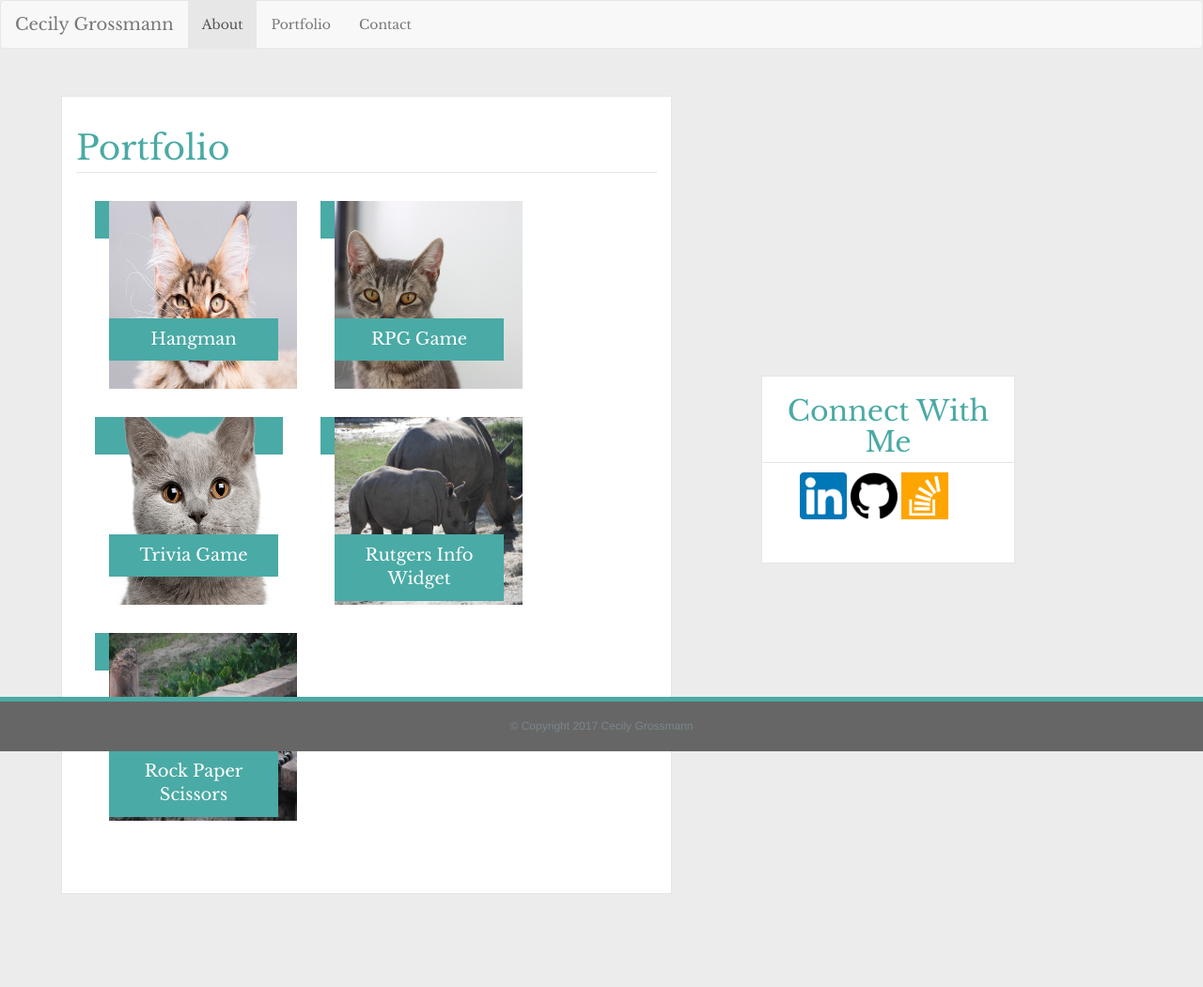
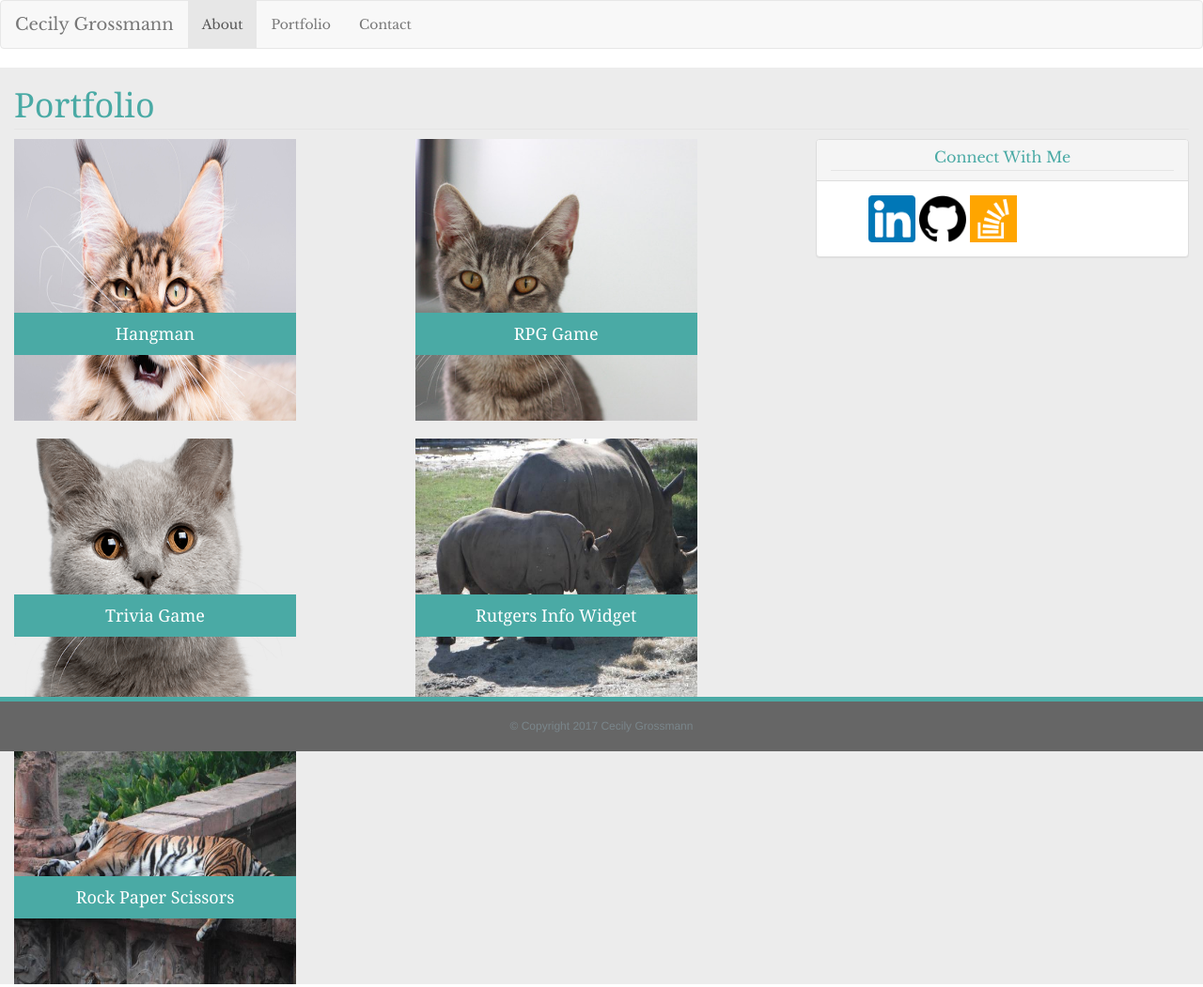
Before and after one commit to grssmnn2/Bootstrap-Portfolio, a plain HTML site: page portfolio.html in a window 1280 px wide. Shown: the whole page at 94% size. Drawn offline with nearby package versions, Linux system fonts and the light colour scheme.

Commit message:
initial attempts

```diff
--- a/portfolio.html
+++ b/portfolio.html
@@ -44,62 +44,75 @@
   </div><!-- /.container-fluid -->
 </nav>
 
-		<div id = "maincontentsection">
-				<!--specific to portfolio section -->
-				<div id="portfoliosection">
-				<h1 id="portfoliotext">Portfolio</h1>
+		<div class = "container">
+			<!--specific to portfolio section -->
+				<h1 id="portfoliohead">Portfolio</h1>
+			<div class="row">
+
+				<div class="col-xs-12 col-md-8">
 
 
-						<div class="container" id="hangman">
-						<a href="#"><p>Hangman</p></a>
+						<div class="row">
+						<div class="col-xs-6 col-md-6">
+						<a href="#"><p class="portfoliotext">Hangman</p></a>
 						<img id="cat1" src="cat.jpg" alt="cat">
+						</div>
+
+						<div class="col-xs-6 col-md-6">
+						<a href="#"><p class="portfoliotext">RPG Game</p></a>
+						<img id="cat2" src="cat2.jpg" alt="cat">
+						</div>
 
 						</div>
 
 
+						<div class = "row">
 
-						<div class="container" id="rpg">
-						<a href="#"><p>RPG Game</p></a>
-						<img id="cat2" src="cat2.jpg" alt="cat">
+						<div class="col-xs-6 col-md-6">
+						<a href="#"><p class="portfoliotext">Trivia Game</p></a>
+						<img id="cat3" src="cats-master-header.png" alt="cat">
+						</div>
+
+						<div class="col-xs-6 col-md-6">
+						<a href="#"><p class="portfoliotext">Rutgers Info Widget</p></a>
+						<img id="cat4" src="rhino.jpg" alt="rhino">
+						</div>
+
 						</div>
 
 
+						<div class="row">
 
+						<div class="col-xs-6 col-md-6">
+						<a href="#"><p class="portfoliotext">Rock Paper Scissors</p></a>
+						<img id="cat5" src="tiger.jpg" alt="tiger">
+						</div>
 
-						<div class="container" id="trivia">
-						<a href="#"><p>Trivia Game</p></a>
+						<div class="col-xs-6 col-md-6"> <!-- Empty div -->
+						</div>
 
-						<img id="cat3" src="cats-master-header.png" alt="cat">
 						</div>
 
 
+				</div>
 
 
-						<div class="container" id="riw">
-						<a href="#"><p>Rutgers Info Widget</p></a>
-
-						<img id="cat4" src="rhino.jpg" alt="rhino">
-						</div>
+				<div class="col-xs-12 col-md-4">
+					<div class="panel panel-default">
+  					<div class="panel-heading">
+    				<h3 class="panel-title">Connect With Me</h3>
+  					</div>
+  					<div class="panel-body">
+   					 <a href="https://www.linkedin.com/in/cecily-grossmann-4711a3145/" target="_blank"><img id="LinkLogo" src="linkedinicon.png" alt="LinkedIn Logo"></a>
+					<a href="https://github.com/grssmnn2" target="_blank"><img id="Githublogo" src="githubicon.png" alt="GitHub Logo"></a>
+					<a href="https://stackexchange.com/users/11468425/cecily-grossmann" target="_blank"><img id="sologo" src="stackoverflow.png" alt="Stackoverflow Icon"></a>
+  					</div>
+					</div>
+				</div>
 
 
-
-
-					<div class="container" id="rps">
-						<a href="#"><p>Rock Paper Scissors</p></a>
-						<img id="cat5" src="tiger.jpg" alt="tiger">
-						</div>
-
-				</div>
 			</div>
-
-
-	<div id = "connectwithme">
-					<h2 id = "connectwithmetext">Connect With Me</h2>
-			<!-- add photo links to Github, LinkedIn, FB -->
-					<a href="https://www.linkedin.com/in/cecily-grossmann-4711a3145/" target="_blank"><img id="LinkLogo" src="linkedinicon.png" alt="LinkedIn Logo"></a>
-					<a href="https://github.com/grssmnn2" target="_blank"><img id="Githublogo" src="githubicon.png" alt="GitHub Logo"></a>
-					<a href="https://stackexchange.com/users/11468425/cecily-grossmann" target="_blank"><img id="sologo" src= "stackoverflow.png" alt="Stackoverflow Icon"></a>
-				</div>
+		</div>
 
 
 
--- a/style.css
+++ b/style.css
@@ -1,54 +1,4 @@
-#header {
-	background-color: #fff;
-	border-color: #ccc;
-	width: 100%;
-	padding-top: 5px;
-	padding-bottom: 5px;
-	top: 0px;
-}
 
-body{
-	background-color: rgb(236, 236, 236);
-}
-
-/*About Portfolio Contact Links */
-
-#aboutportcon{
-	float: right;
-	width: 270px;
-	position: relative;
-	top: -80px;
-	right: 90px;
-}
-
-#aboutportcontext{
-	color: #777;
-	font-family: 'Libre Baskerville', serif;
-
-}
-a:link{text-decoration: none; color: rgb(174, 169, 161);}
-a:visited { text-decoration: none; color: rgb(174, 169, 161); }
-a:hover { text-decoration: none; color: rgb(174, 169, 161); }
-a:focus { text-decoration: none; color: rgb(174, 169, 161); }
-a:hover, a:active { text-decoration: none; color:black }
-
-/*Name Box*/
-#yourname {
-	background-color: #4aaaa5;
-	width: 270px;
-	color: #fff;
-	position: relative;
-	top: 25px;
-	left: 70px;
-
-
-}
-
-#yournametext{
-	font-family: 'Libre Baskerville', 'Georgia', Times, Times New Roman, serif;
-	font-color: #fff;
-	text-align: center;
-}
 
 .navbar-brand{
 	font-family: 'Libre Baskerville';
@@ -58,36 +8,13 @@ li{
 	font-family: 'Libre Baskerville';
 
 }
-/*Main Content*/
 
-#maincontentsection{
+.container{
 	background-color: rgb(236, 236, 236);
-	border-color: #ddd;
 	width: 100%;
-
 }
 
-/*specific to About Me page */
-
-#aboutme{
-	max-width: 650px;
-	width: 100%;
-	background-color: #fff;
-	max-height: 600px;
-	height: 100%;
-	padding-left: 20px;
-	margin-left: 20px;
-	/*increased margin bottom to enable screen scrolling */
-	margin-bottom: 200px;
-	top: 30px;
-	bottom: 40px;
-	position: relative;
-	left: 50px;
-	border: 1px solid rgb(229, 229, 229);
-
-
-}
-
+/*About Me*/
 #cecilyphoto {
 	width: 250px;
 	height: 200px;
@@ -96,53 +23,27 @@ li{
 	margin: 15px;
 	box-shadow: 0 4px 8px 0 rgba(0, 0, 0, 0.2), 0 6px 20px 0 rgba(0, 0, 0, 0.19);
 }
-
 #aboutmetext{
 	overflow-wrap: break-word;
 	color: #4aaaa5;
-	font-family: 'Libre Baskerville', 'Georgia', Times, Times New Roman, serif;
+	font-family: 'Georgia', Times, Times New Roman, serif;
 	border-bottom: 1px solid rgb(229, 229, 229);
 	padding: 5px;
 
 }
 
-#first, #second{
-	font-family: 'Arial', 'Helvetica Neue', Helvetica, sans-serif;
+.first {
+	font-family: 'Libre Baskerville', 'Arial', 'Helvetica Neue', Helvetica, sans-serif;
 	color: rgb(174, 169, 161);
 	text-align: left;
-
-}
-
-
-
-/* Specific to Contact Form Page */
-
-#contactmeform{
-	max-width: 650px;
-	width: 100%;
-	background-color: #fff;
-	max-height: 600px;
-	height: 100%;
-	padding-left: 20px;
-	margin-left: 20px;
-	/*set a huge margin bottom to keep screen scrolling, stopped when this became absolute? */
-	margin-bottom: 250px;
-	top: 30px;
-	bottom: 30px;
-	position: relative;
-	left: 50px;
-	border: 1px solid rgb(229, 229, 229);
-	font-family: 'Libre Baskerville', 'Arial', 'Helvetica Neue', Helvetica, sans-serif;
-	color: rgb(174, 169, 161);
-	overflow: visible;
-
 
 
 }
 
+/*Contact Me*/
 #contactmetext{
 	color: #4aaaa5;
-	font-family: 'Libre Baskerville', 'Georgia', Times, Times New Roman, serif;
+	font-family: 'Georgia', Times, Times New Roman, serif;
 	border-bottom: 1px solid rgb(229, 229, 229);
 	padding-bottom: 3px;
 }
@@ -150,18 +51,13 @@ li{
 input[type="text"] {
 
 
-	font-family: 'Libre Baskerville', 'Arial', 'Helvetica Neue', Helvetica, sans-serif;
+	font-family: 'Arial', 'Helvetica Neue', Helvetica, sans-serif;
 	color: rgb(174, 169, 161);
 	width: 600px;
 }
 
 span{
 	 display: table-cell;
-
-}
-
-textarea{
-	width: 600px;
 }
 
 #submitbutton{
@@ -172,122 +68,22 @@ textarea{
 	height: 30px;
 	font-size: 18px;
 	margin: 10px;
-	font-family: 'Libre Baskerville', 'Arial', 'Helvetica Neue', Helvetica, sans-serif;
+	font-family: 'Arial', 'Helvetica Neue', Helvetica, sans-serif;
 	overflow: visible;
 
 
 }
 
+/*Connect With Me Box*/
 
-
-/*Specific to Portfolio Page */
-#portfoliosection{
-	max-width: 650px;
-	width: 100%;
-	background-color: #fff;
-	height: 850px;
-	padding: 15px;
-	margin-left: 15px;
-	margin-bottom: 225px;
-	top: 30px;
-	bottom: 40px;
-	position: relative;
-	left: 50px;
-	border: 1px solid rgb(229, 229, 229);
-	box-sizing: border-box;
-
-
-}
-
-#portfoliotext{
-	color: #4aaaa5;
-	font-family: 'Libre Baskerville', 'Georgia', Times, Times New Roman, serif;
-	border-bottom: 1px solid rgb(229, 229, 229);
-	padding-bottom: 5px;
-
-}
-
-
-.container {
-	z-index: 100;
-	background-color: #4aaaa5;
-	max-width: 200px;
-	max-height: 40px;
-	float: left;
-	position: relative;
-	margin: 20px;
-
-}
-
-.container p{
-	background-color: #4aaaa5;
-	text-align: center;
-	position: absolute;
-	color: #fff;
-	font-size: 18px;
-	font-family: 'Libre Baskerville','Georgia', Times, Times New Roman, serif;
-	top: 125px;
-	padding: 10px;
-	width: 180px;
-
-}
-
-.container img{
-	/*
-	position: relative; */
-	z-index: 25;
-	width: 200px;
-	height: 200px;
-
-}
-
-#cat1, #cat2, #cat3, #cat4, #cat5{
-	width: 200px;
-	height: 200px;
-}
-
-
-#cat2, #cat3, #cat4, #rps{
-	float: left;
-
-}
-
-#trivia, #riw{
-	top: 150px;
-}
-
-#cat3, #cat5, #rps{
-	clear: left;
-
-}
-
-#rps{
-	top: 300px;
-}
-
-
-/*Connect with me box with links to social media */
-
-#connectwithme{
-	width: 270px;
-	height: 200px;
-	background-color: #fff;
-	float: right;
-	position: absolute;
-	bottom: 200px;
-	right: 200px;
-	border: 1px solid rgb(229, 229, 229);
-}
-
-#connectwithmetext {
+.panel-title {
 	color: #4aaaa5;
 	text-align: center;
 	border-bottom: 1px solid rgb(229, 229, 229);
 	padding-bottom: 5px;
-	font-family: 'Libre Baskerville';
+	font-family: "Libre Baskerville";
 
 }
-
 
 #sologo, #Githublogo, #LinkLogo {
 	width: 50px;
@@ -295,6 +91,36 @@ textarea{
 	margin: 0 auto;
 	position: relative;
 	left: 40px;
+}
+
+/*Portfolio Section*/
+#portfoliohead{
+	color: #4aaaa5;
+	font-family: 'Georgia', Times, Times New Roman, serif;
+	border-bottom: 1px solid rgb(229, 229, 229);
+	padding-bottom: 5px;
+
+}
+
+.portfoliotext{
+	background-color: #4aaaa5;
+	text-align: center;
+	position: absolute;
+	color: #fff;
+	font-size: 18px;
+	font-family: 'Georgia', Times, Times New Roman, serif;
+	top: 185px;
+	padding: 10px;
+	width: 300px;
+}
+
+#cat1, #cat2, #cat3, #cat4, #cat5{
+	width: 300px;
+	height: 300px;
+}
+
+#cat3, #cat4, #cat5{
+	padding-top: 5%;
 }
 
 /*footer section*/
```
Also changed, not shown: contact.html (+17 -9 lines), index.html (+18 -9 lines).
